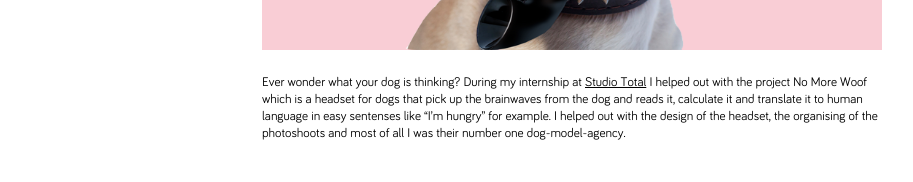
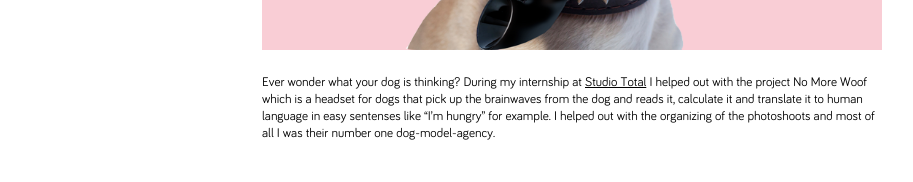
Before and after one commit to kannibalin/kannibalin.github.io, a Jekyll site: the page built from _posts/2014-01-03-no-more-woof.md, in a window 1280 px wide. Shown: the part 546-728 px from the top of the page, without its empty margins (68-981 px from the left). Built offline with Jekyll 4.4.1, drawn with Linux system fonts in a browser that asks for light colours; Markdown is read by kramdown in place of the engine named in the settings; grey boxes are pictures that could not be loaded.

Commit message:
Update 2014-01-03-no-more-woof.md

```diff
--- a/_posts/2014-01-03-no-more-woof.md
+++ b/_posts/2014-01-03-no-more-woof.md
@@ -5,7 +5,7 @@ splash: /static/portfolio/nmw.png
 splashbw: /static/portfolio/nmw_bw.png
 ---
 
-Ever wonder what your dog is thinking? During my internship at [Studio Total](http://en.wikipedia.org/wiki/Studio_Total)  I helped out with the project No More Woof which is a headset for dogs that pick up the brainwaves from the dog and reads it, calculate it and translate it to human language in easy sentenses like "I'm hungry" for example. I helped out with the design of the headset, the organising of the photoshoots and most of all I was their number one dog-model-agency.
+Ever wonder what your dog is thinking? During my internship at [Studio Total](http://en.wikipedia.org/wiki/Studio_Total)  I helped out with the project No More Woof which is a headset for dogs that pick up the brainwaves from the dog and reads it, calculate it and translate it to human language in easy sentenses like "I'm hungry" for example. I helped out with the organizing of the photoshoots and most of all I was their number one dog-model-agency.
 
 
 <iframe width="560" height="315" src="//www.youtube.com/embed/CweAeshjObA" frameborder="0" allowfullscreen></iframe>
```
